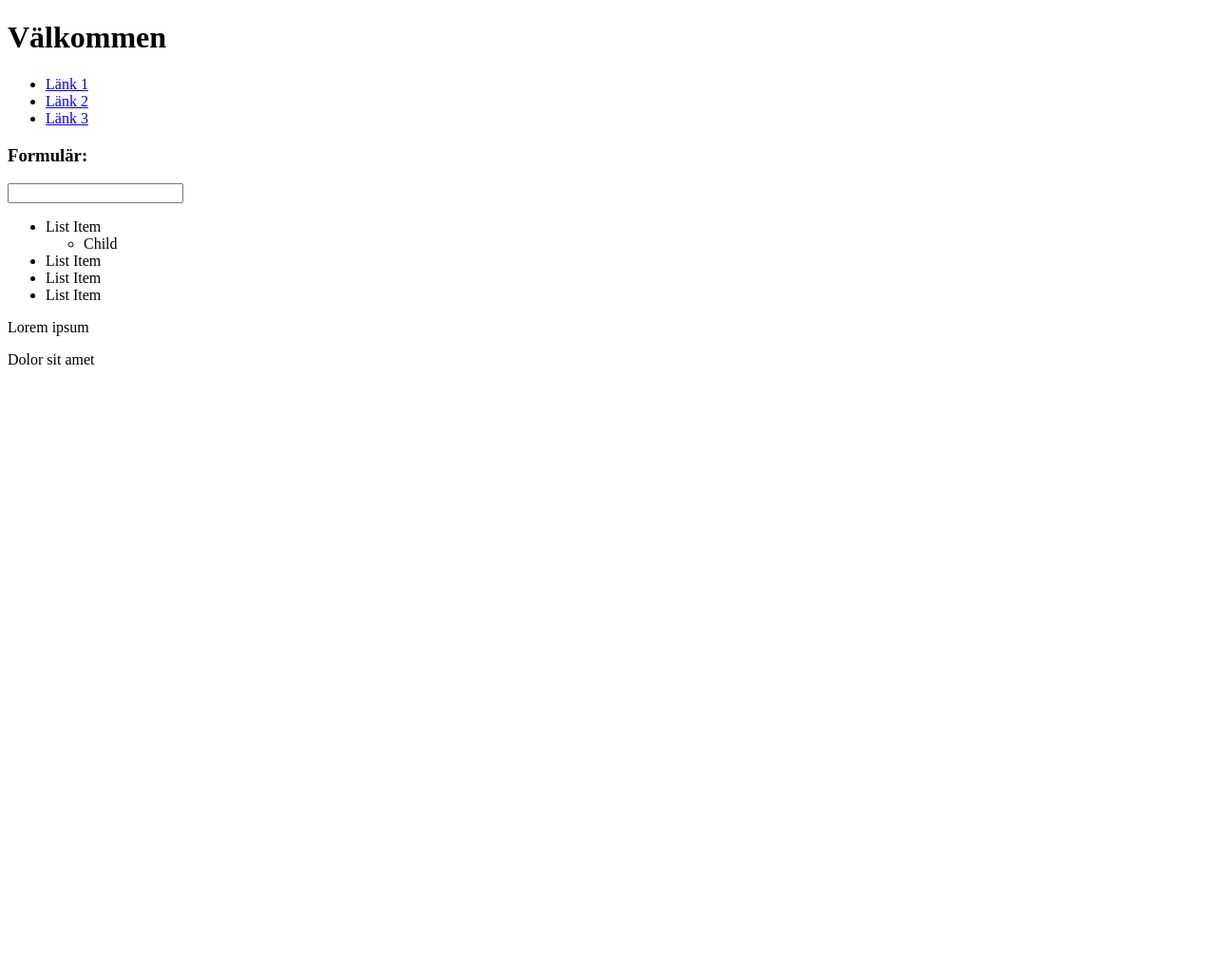
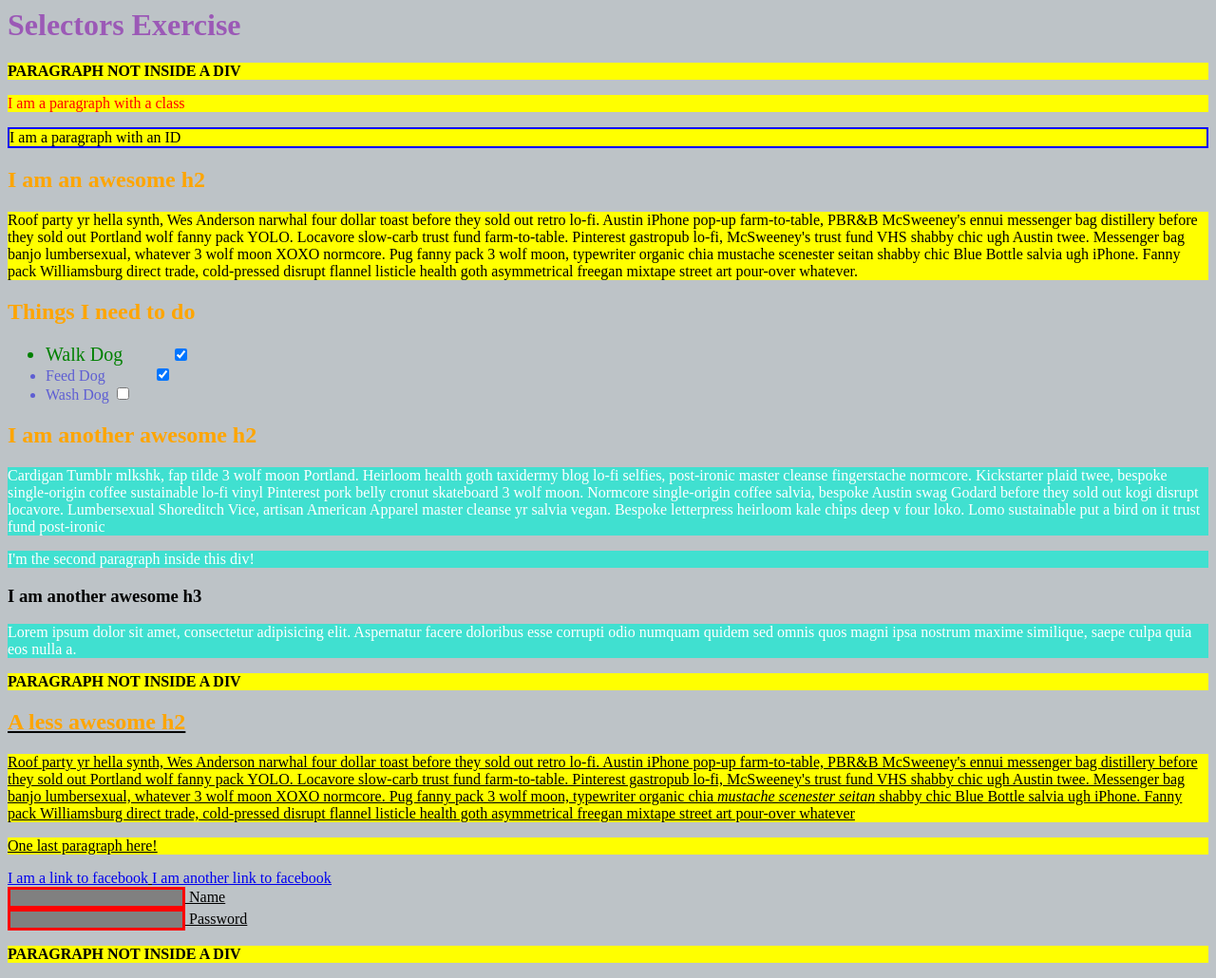
Before and after one commit to NunziaLampitelli/23-maj, a plain HTML site: page index.html in a window 1280 px wide. Shown: the whole page at 95% size. Before the commit the page ends 800 px from the top, so only its background shows below. Drawn offline with Linux system fonts and the light colour scheme.

Commit message:
almost done

```diff
--- a/index.html
+++ b/index.html
@@ -1,54 +1,115 @@
-<!DOCTYPE html>
-<html lang="en">
+<html>
 
 <head>
     <meta charset="UTF-8">
-    <meta name="viewport" content="width=device-width, initial-scale=1.0">
-    <title>CSS-selektorer</title>
+    <title>Selectors Exercise</title>
     <link rel="stylesheet" href="style.css">
 </head>
 
 <body>
-    <header>
-        <h1>Välkommen</h1>
-    </header>
-    <!-- kommentar -->
-    <main>
-        <nav class="main-nav">
+
+    <div class="container">
+        <h1>Selectors Exercise</h1>
+
+        <p>PARAGRAPH NOT INSIDE A DIV</p>
+
+        <div>
+            <p class="hello">I am a paragraph with a class</p>
+            <p id="special">I am a paragraph with an ID</p>
+
+            <h2>I am an awesome h2</h2>
+
+
+            <p>Roof party yr hella synth, Wes Anderson narwhal four dollar toast before they sold out retro lo-fi.
+                Austin
+                iPhone
+                pop-up farm-to-table, PBR&B McSweeney's ennui messenger bag distillery before they sold out Portland
+                wolf
+                fanny
+                pack YOLO. Locavore slow-carb trust fund farm-to-table. Pinterest gastropub lo-fi, McSweeney's trust
+                fund
+                VHS
+                shabby chic ugh Austin twee. Messenger bag banjo lumbersexual, whatever 3 wolf moon XOXO normcore. Pug
+                fanny
+                pack 3 wolf moon, typewriter organic chia mustache scenester seitan shabby chic Blue Bottle salvia ugh
+                iPhone.
+                Fanny pack Williamsburg direct trade, cold-pressed disrupt flannel listicle health goth asymmetrical
+                freegan
+                mixtape street art pour-over whatever.</p>
+
+        </div>
+
+        <div>
+            <h2>Things I need to do</h2>
+
             <ul>
-                <li>
-                    <a href="https://www.dn.com">Länk 1</a>
-                </li>
-                <li>
-                    <a href="https://www.aftonbladet.se" id="selected-link">Länk 2</a>
-                </li>
-                <li>
-                    <a href="https://www.svd.se">Länk 3</a>
-                </li>
+                <li>Walk Dog <input type="checkbox" checked> </li>
+                <li>Feed Dog <input type="checkbox" checked> </li>
+                <li>Wash Dog <input type="checkbox"></li>
             </ul>
-        </nav>
-        <article>
-            <h3>Formulär:</h3>
-            <section>
-                <input type="text">
-            </section>
-        </article>
-        <section class="container">
-            <ul>
-                <li> List Item
-                    <ul>
-                        <li> Child </li>
-                    </ul>
-                </li>
-                <li> List Item </li>
-                <li> List Item </li>
-                <li> List Item </li>
-            </ul>
-            <p>Lorem ipsum</p>
-            <p>Dolor sit amet</p>
-        </section>
+        </div>
 
-    </main>
+        <div class="third">
+            <h2>I am another awesome h2</h2>
+
+            <p>Cardigan Tumblr mlkshk, fap tilde 3 wolf moon Portland. Heirloom health goth taxidermy blog lo-fi
+                selfies,
+                post-ironic
+                master cleanse fingerstache normcore. Kickstarter plaid twee, bespoke single-origin coffee sustainable
+                lo-fi
+                vinyl Pinterest pork belly cronut skateboard 3 wolf moon. Normcore single-origin coffee salvia,
+                bespoke
+                Austin swag Godard before they sold out kogi disrupt locavore. Lumbersexual Shoreditch Vice, artisan
+                American
+                Apparel master cleanse yr salvia vegan. Bespoke letterpress heirloom kale chips deep v four loko. Lomo
+                sustainable
+                put a bird on it trust fund post-ironic</p>
+
+            <p>I'm the second paragraph inside this div!</p>
+            <h3>I am another awesome h3</h3>
+
+            <p> Lorem ipsum dolor sit amet, consectetur adipisicing elit. Aspernatur facere doloribus esse corrupti odio
+                numquam quidem sed omnis quos magni ipsa nostrum maxime similique, saepe culpa quia eos nulla a.</p>
+        </div>
+
+        <p>PARAGRAPH NOT INSIDE A DIV</p>
+
+
+        <div class="fourth">
+            <h2>A less awesome h2</h2>
+
+            <p>Roof party yr hella synth, Wes Anderson narwhal four dollar toast before they sold out retro lo-fi.
+                Austin
+                iPhone
+                pop-up farm-to-table, PBR&B McSweeney's ennui messenger bag distillery before they sold out Portland
+                wolf
+                fanny
+                pack YOLO. Locavore slow-carb trust fund farm-to-table. Pinterest gastropub lo-fi, McSweeney's trust
+                fund
+                VHS
+                shabby chic ugh Austin twee. Messenger bag banjo lumbersexual, whatever 3 wolf moon XOXO normcore. Pug
+                fanny
+                pack 3 wolf moon, typewriter organic chia <em>mustache scenester seitan</em> shabby chic Blue Bottle
+                salvia ugh
+                iPhone.
+                Fanny pack Williamsburg direct trade, cold-pressed disrupt flannel listicle health goth asymmetrical
+                freegan
+                mixtape street art pour-over whatever</p>
+
+            <p>One last paragraph here!</p>
+
+            <a href="http://www.facebook.com">I am a link to facebook</a>
+            <a href="http://www.facebook.com">I am another link to facebook</a>
+            <br>
+
+            <input type="text" name="name" /><label> Name</label><br />
+            <input type="password" name="password" /><label> Password</label><br />
+
+        </div>
+
+        <p>PARAGRAPH NOT INSIDE A DIV</p>
+    </div>
+
 </body>
 
 </html>
--- a/style.css
+++ b/style.css
@@ -0,0 +1,108 @@
+/* Välj lämplig selektor och styla det som är angett! Skriv endast här i CSS dokumentet, ändra inte i HTML-dokumentet!*/
+
+/* 1. Ge alla element på sidan en 'box-sizing: border-box;' */
+* {
+    box-sizing:border-box;
+}
+
+/* 2. <body> elementet ska ha bakgrundsfärg #bdc3c7*/
+body {
+    background-color: #bdc3c7;
+}
+
+/* 3. Rubriken <h1> ska ha färg #9b59b6*/
+h1 {
+    color: #9b59b6;
+}
+
+/* 4. Alla underubriker <h2> ska ha en orange färg */
+h2 {
+    color:orange;
+}
+
+/* 5. Alla <li> element i en ul-lista ska ha blå färg (välj valfri hexadecimal färg)*/
+li {
+    color:rgb(94, 94, 211);
+}
+
+/* 6. Alla p ska ha en gul bakgrundsfärg*/
+p {
+    background-color: yellow ;
+}
+
+/* 7. Alla inmatningsfält (input) ska ha en border på '3px solid red'*/
+input {
+    border: 3px solid red;
+}
+
+/* 8. Alla element med class 'hello' ska ha en vit bakgrund*/
+.class {
+    background-color: white;
+}
+
+/* 9. Elementet med id 'special' ska ha en border på '2px solid blue'*/
+#special {border: 2px solid blue}
+
+/* 10. Alla <p> och <div> ska ha färgen svart #000*/
+p, div {
+    color: black;
+}
+
+/* 11. Alla  <p> som ligger nästladee (inuti) en div ska ha font-size: 22px*/
+
+div.p {
+    font-size: 22px;
+}
+/* 12. Ge alla em i den fjärde div-en med class="fourth" en 'text-docration: underline;*/
+.fourth {
+    text-decoration: underline;
+}
+
+/* 13. Gör så att <h1> elementet får färgen blå när musen är över elementet (:hover) */
+h1:hover {
+    color:blue;
+}
+
+/* 14. Gör så att alla besökta <a> element får färgen grå (:visited) */
+a:visited {
+    color:grey;
+}
+
+/* 15. Alla inmatningsfält (input) av typ 'text' ska ha grå bakgrund */
+input {
+    background-color: grey;
+}
+
+/* 16. Alla checkboxrutor som är 'checked' ska får en vänstermarginal på 50px (margin-left: 50px) */
+input[type=checkbox]:checked {
+    margin-left: 50px;
+}
+/* BONUSUPPGIFTER 17-21 */
+
+
+/* 17. Ge alla p som är direkta barn till .container en font-weight på 700 */
+.container > p {
+    font-weight: 700;
+}
+
+/* 18. Endast första listelementet i ul-listan ska få färg och font-size: 20px */
+ul :nth-child(1) {
+    color: green;
+    font-size: 20px;
+}
+
+/* 19. Ge alla p som kommer direkt efter h2-elementet i den tredje div-en (class="third") en turkos bakgrundsfärg Tips: Adjacent sibling selector*/
+.third p {
+    background-color: turquoise;
+}
+
+/* 20. Ge alla p som kommer efter h2-elementet i den trdje div-en (class="third") en vit färg #fff Tips: General sibling selector*/
+.third p {
+    color: white;
+}
+
+/* 21. Ge den andra paragrafen i .contatinern en röd färg  font-size till 32px; (En utmaning...)*/
+.hello {
+    color: red;
+    font size: 32 px;
+}
```
